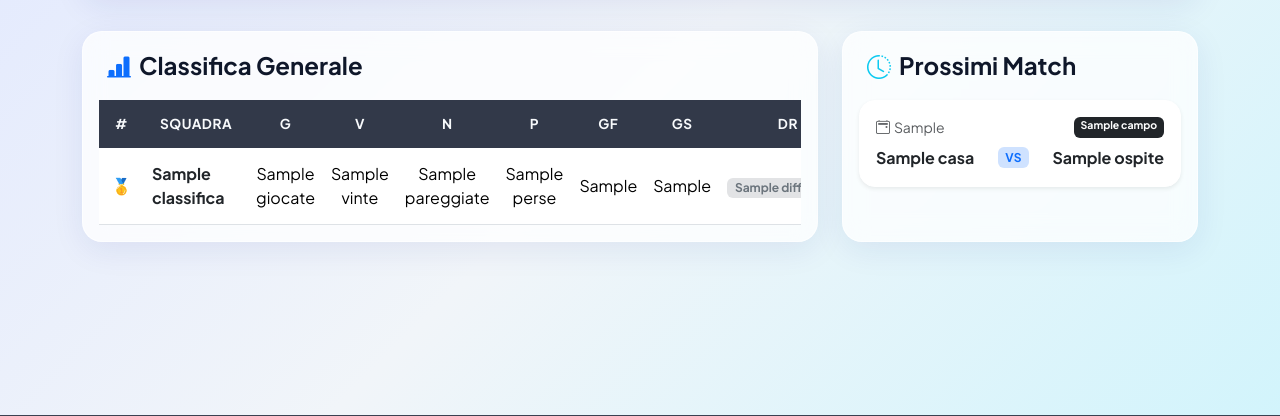
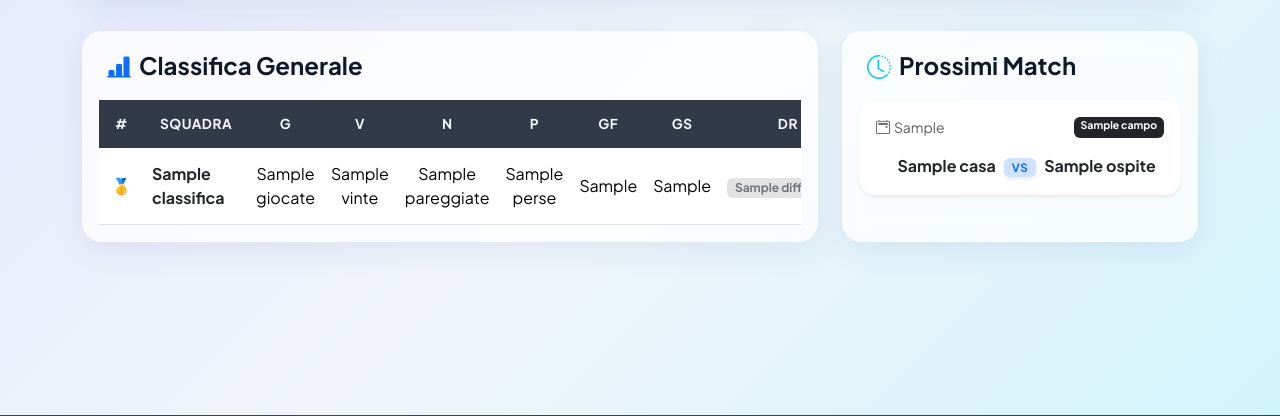
Before and after one commit to agovaccaro58-source/Torneo_Calcetto, a Flask app: template templates/index.html in a window 1280 px wide. Shown: the part 294-710 px from the top of the page. Run offline with Flask 3, Linux system fonts and the light colour scheme; the template is opened without the code that fills it: most values are stand-ins (such as "Sample title", 1, 10 or a date in 2020).

Commit message:
ho centrato le prossime partite

```diff
--- a/database.py
+++ b/database.py
@@ -3,8 +3,8 @@ import mysql.connector
 def connetti():
     return mysql.connector.connect(
         host="localhost",
-        user="root",
-        password="vicioGay12",
+        user="studente",
+        password="studente",
         database="calcetto"
     )
 
--- a/templates/index.html
+++ b/templates/index.html
@@ -70,12 +70,26 @@
             <span><i class="bi bi-calendar2-event me-1"></i>{{ p.data_ora }}</span>
             <span class="badge bg-dark text-white">{{ p.campo }}</span>
           </div>
-          <div class="fw-bold text-dark d-flex justify-content-between align-items-center mt-2">
-            <span>{{ p.casa }}</span>
-            <span class="badge bg-primary-subtle text-primary">VS</span>
-            <span>{{ p.ospite }}</span>
+
+          <!-- Riga squadre allineata e bilanciata -->
+          <div class="row align-items-center text-center g-2 mt-2 fw-bold text-dark">
+            <!-- Squadra Casa: allineata a destra verso il centro -->
+            <div class="col text-end pe-1">
+              <span class="d-inline-block text-break">{{ p.casa }}</span>
+            </div>
+
+            <!-- Badge VS: bloccato esattamente al centro -->
+            <div class="col-auto px-1">
+              <span class="badge bg-primary-subtle text-primary px-2 py-1 shadow-sm" style="font-size: 0.72rem; letter-spacing: 0.5px;">VS</span>
+            </div>
+
+          <!-- Squadra Ospite: allineata a sinistra verso il centro -->
+          <div class="col text-start ps-1">
+            <span class="d-inline-block text-break">{{ p.ospite }}</span>
           </div>
         </div>
+
+      </div>
         {% endfor %}
       </div>
     </div>
```
